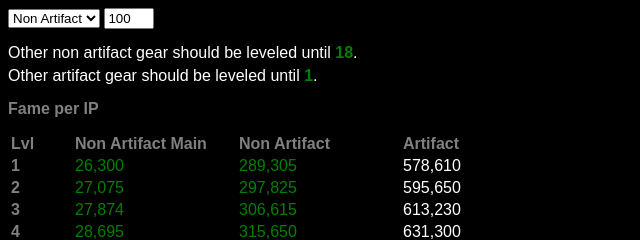
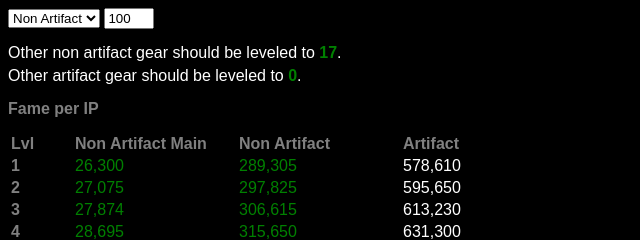
Before and after one commit to mahhov/albion-fame, a website: page index.html in a window 1280 px wide. Shown: the top 240 px of the page, 0-640 px from the left. Drawn offline with Linux system fonts and the light colour scheme.

Commit message:
rephrase fame-per-interpretation 'until' -> 'to'

```diff
--- a/commit-time.js
+++ b/commit-time.js
@@ -1 +1 @@
-console.log('12/25/21 13:11:42');
+console.log('01/05/22 07:12:37');
--- a/index.html
+++ b/index.html
@@ -128,12 +128,12 @@
 			<input id="level-input" placeholder="level" type="number" step="1" value="100">
 			<div class="interpretation">
 				<div>
-					Other non artifact gear should be leveled until
-					<span id="fame-per-ip-interpretation-non-artifact">85</span>.
+					Other non artifact gear should be leveled to
+					<span id="fame-per-ip-interpretation-non-artifact"></span>.
 				</div>
 				<div>
-					Other artifact gear should be leveled until
-					<span id="fame-per-ip-interpretation-artifact">100</span>.
+					Other artifact gear should be leveled to
+					<span id="fame-per-ip-interpretation-artifact"></span>.
 				</div>
 			</div>
 		</div>
@@ -458,10 +458,10 @@
 
 			$('#fame-per-ip-interpretation-non-artifact').textContent =
 				[...famesPerNormalLevel, ...famesPerEliteLevel]
-					.findIndex(fames => fames.nonArtifact > mainFamePerIp) + 1;
+					.findIndex(fames => fames.nonArtifact > mainFamePerIp);
 			$('#fame-per-ip-interpretation-artifact').textContent =
 				[...famesPerNormalLevel, ...famesPerEliteLevel]
-					.findIndex(fames => fames.artifact > mainFamePerIp) + 1;
+					.findIndex(fames => fames.artifact > mainFamePerIp);
 
 			$$('.main-header').forEach(mainHeader => mainHeader.textContent = `${artifact ? '' : 'Non '} Artifact Main`);
 
```
